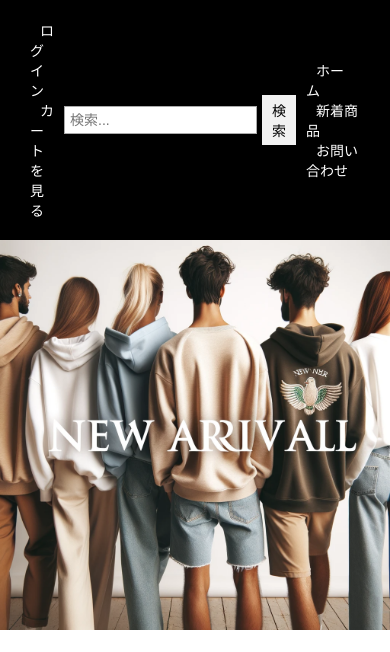
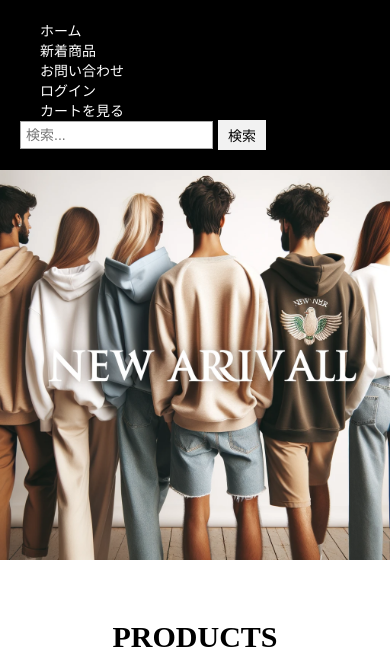
Before and after one commit to ukir-rrrr/ec-shop, a PHP site: page /EC-shop/ in a window 390 px wide. Shown: the top 652 px of the page. Run offline with PHP 8.4, Linux system fonts and the light colour scheme.

Commit message:
Add new feature

```diff
--- a/style/style.css
+++ b/style/style.css
@@ -13,29 +13,6 @@
     font-size: 14px; /* タブレット向けのフォントサイズ */
   }
 }
-
-/* スマートフォン向けのスタイル */
-@media (max-width: 480px) {
-  /* スマートフォンサイズのデバイス向けのスタイル */
-  header {
-    flex-direction: column;
-  }
-
-  nav {
-    display: block;
-  }
-
-  nav .right-nav {
-    order: -1; /* ナビゲーションを上に移動 */
-    display: block;
-  }
-
-  .search-form {
-    width: 100%; /* 検索フォームの幅を調整 */
-  }
-
-}
-
 
 
 html, body {
@@ -69,7 +46,7 @@ nav .right-nav {
 nav .left-nav {
   justify-content: flex-start;
   flex-grow: 1; /* 左ナビゲーション項目にスペースを均等に割り当てる */
-}
+} */
 
 nav .right-nav {
   justify-content: flex-end; /* 右ナビゲーション項目を右寄せ */
@@ -218,21 +195,26 @@ footer {
   /* その他のモバイル向けのスタイル調整 */
 }
 
+/* スマートフォン向けのスタイル */
 @media (max-width: 480px) {
   /* スマートフォンサイズのデバイス向けのスタイル */
   header {
     flex-direction: column;
   }
 
+  nav {
+    display: block;
+  }
+
   nav .right-nav {
     order: -1; /* ナビゲーションを上に移動 */
+    display: block;
   }
 
   .search-form {
     width: 100%; /* 検索フォームの幅を調整 */
   }
 
-  /* その他のモバイル向けのスタイル調整 */
 }
 
 /* メディアクエリE */
```
